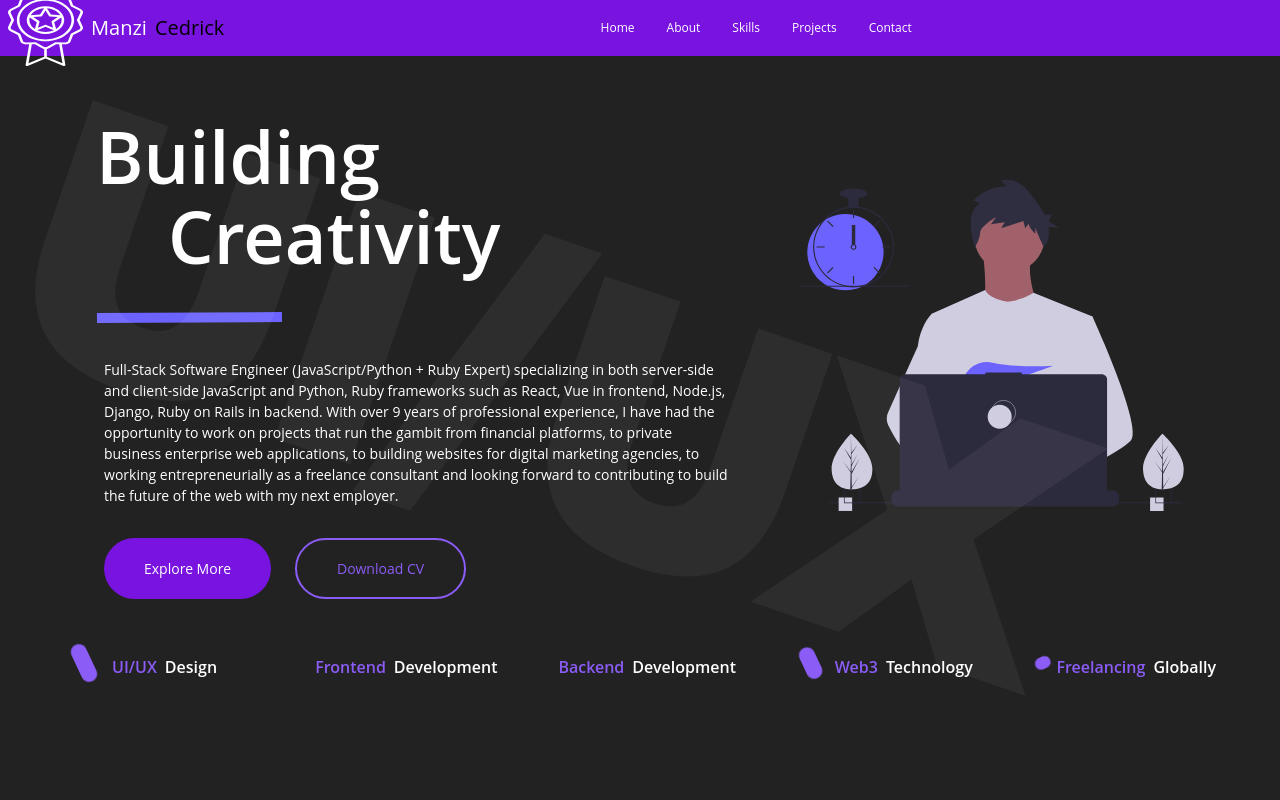
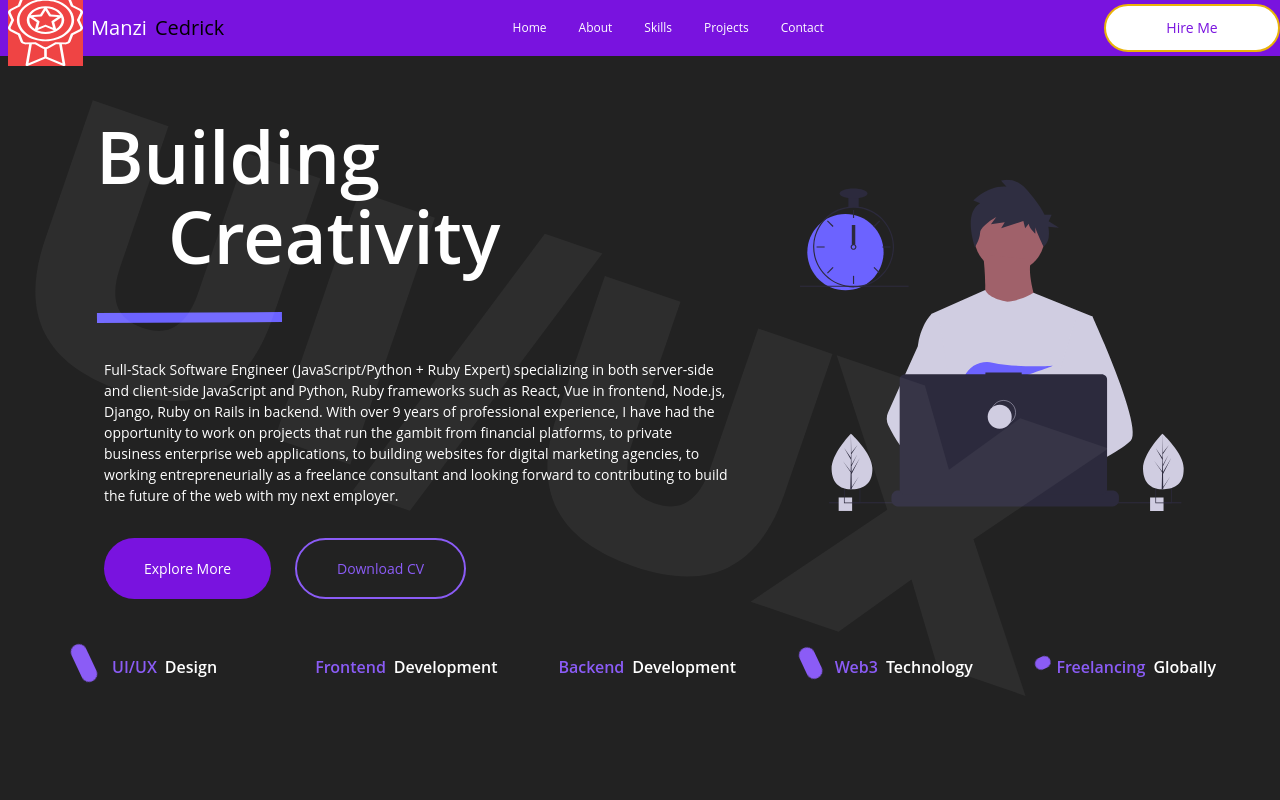
Before and after one commit to Manzi-Cedrick/portofolio_web, a Next.js app: page / in a window 1280 px wide. Shown: the top 800 px of the page. Built offline with nearby package versions, Linux system fonts and the light colour scheme.

Commit message:
fix : style issues

```diff
--- a/components/Navbar.tsx
+++ b/components/Navbar.tsx
@@ -9,7 +9,9 @@ function Navbar() {
     <header className="navbar flex text-[12px] md:text-xl bg-backG h-14 text-white ">
     <div className='flex justify-center flex-0.5  place-items-center px-2 items-center gap-2'>
       {/* {LogoSvg} */}
+      <div className='bg-red-500'>
       <LogoIcons/>
+      </div>
         <span>
             Manzi
         </span>
@@ -24,6 +26,9 @@ function Navbar() {
           ))}
         </ul>
     </div>
+    <div className='flex place-items-center'>
+      <button className='bg-white text-backG border-2 border-yellow-500 rounded-full w-44 h-12 text-sm'>Hire Me</button>
+    </div>
 </header>
   )
 }
```
